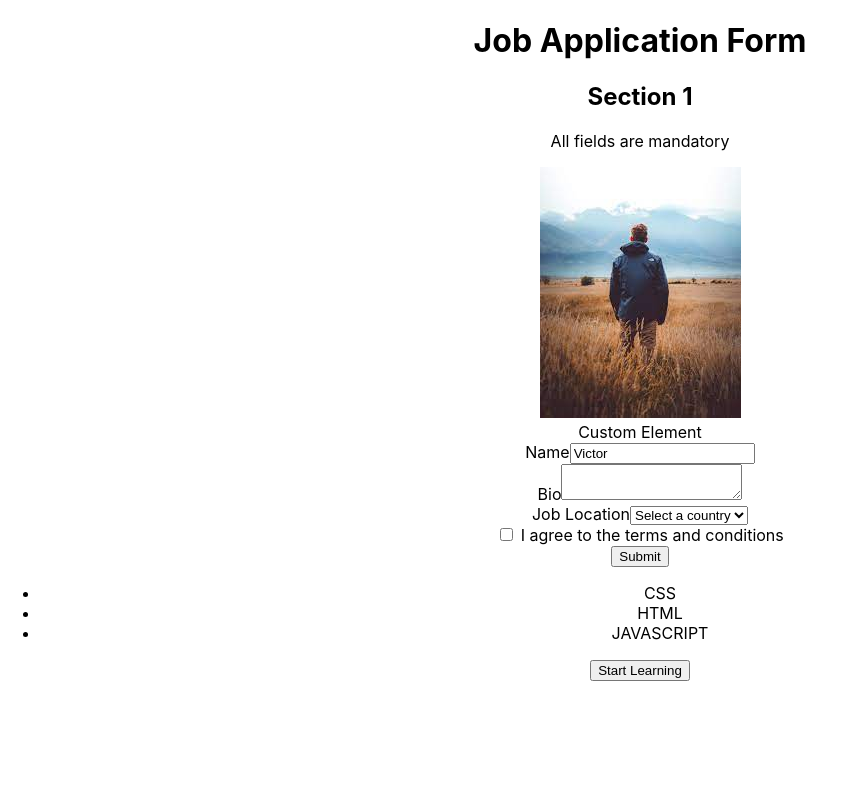
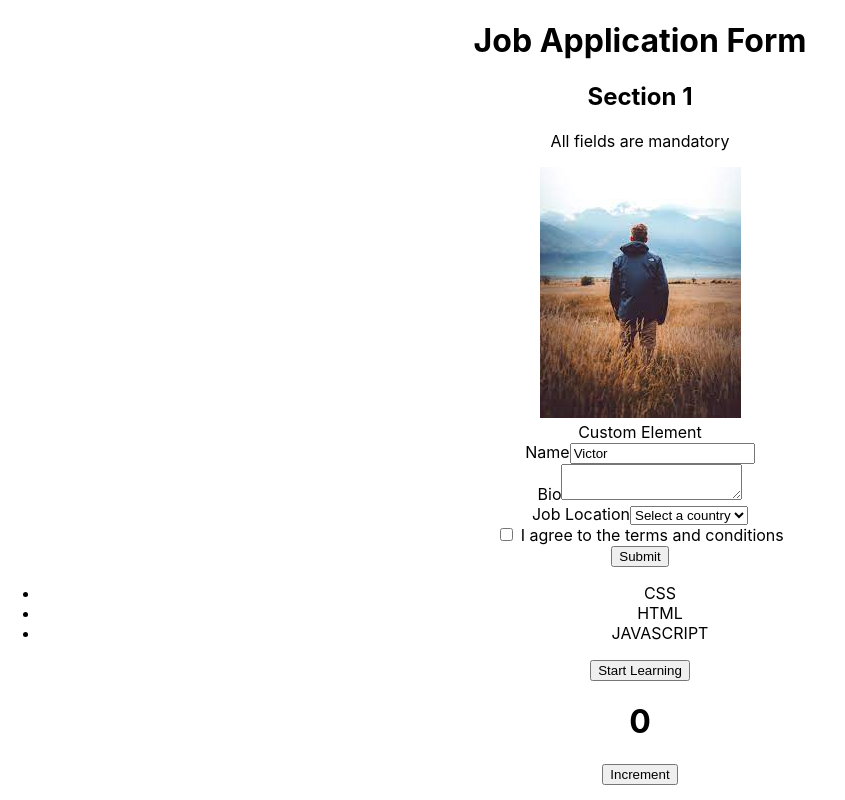
Before and after one commit to oluwatoyinn/jest_react-testing, a React (Create React App) app: page / in a window 1280 px wide. Shown: the whole page, without its empty margins (0-845 px from the left). Built offline with nearby package versions, Linux system fonts and the light colour scheme.

Commit message:
jest and react-testing library -  user event

```diff
--- a/src/App.tsx
+++ b/src/App.tsx
@@ -1,5 +1,6 @@
 import "./App.css";
 import Application from "./components/application/application";
+import Counter from "./components/counter/counter";
 import Skills from "./components/skills/skills";
 
 const skills = ["CSS", "HTML", "JAVASCRIPT"];
@@ -9,6 +10,7 @@
     <div className="App">
       <Application />
       <Skills skills={skills} />
+      <Counter />
     </div>
   );
 }
--- /dev/null
+++ b/src/components/counter/counter.tsx
@@ -0,0 +1,13 @@
+import React, { useState } from "react";
+
+const Counter = () => {
+  const [count, setCount] = useState(0);
+  return (
+    <div>
+      <h1> {count} </h1>
+      <button onClick={() => setCount(count + 1)}>Increment</button>
+    </div>
+  );
+};
+
+export default Counter;
```
Also changed, not shown: 1 other file (tests, documents, lock files or other folders).
